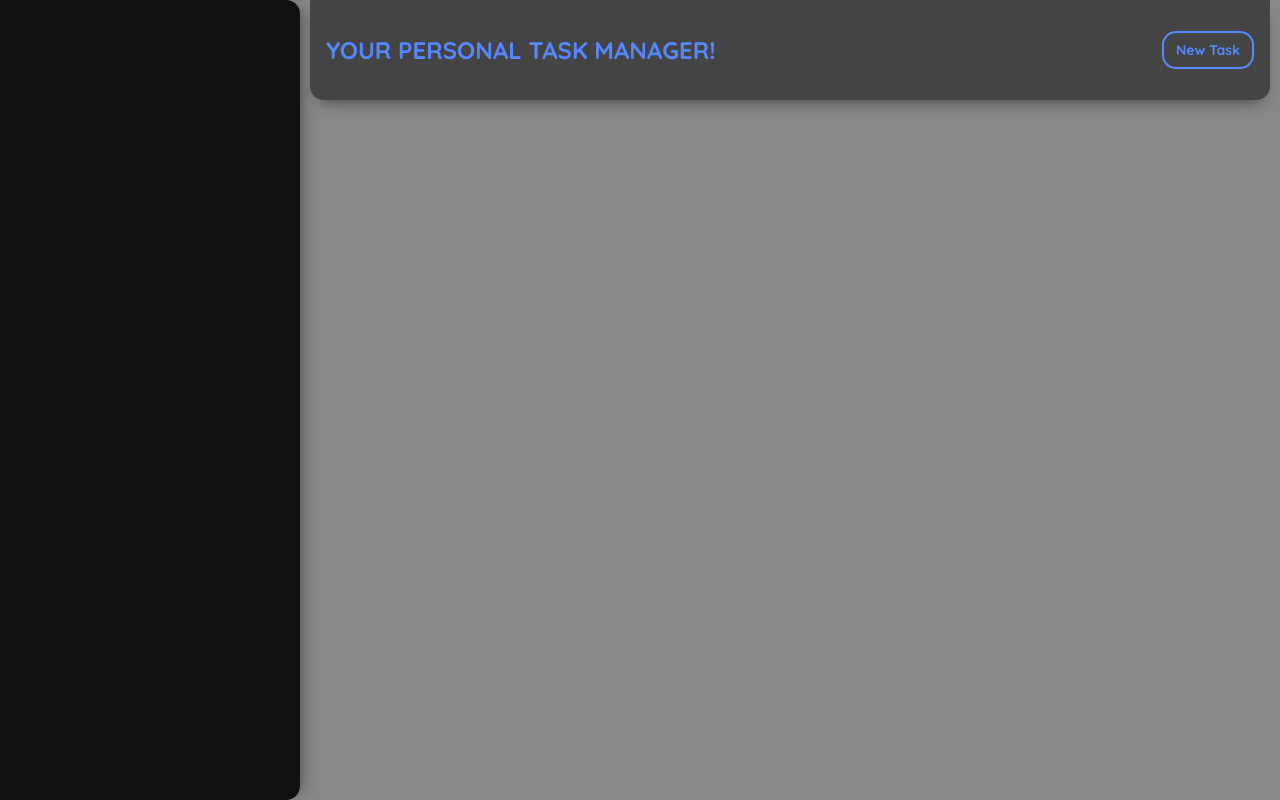
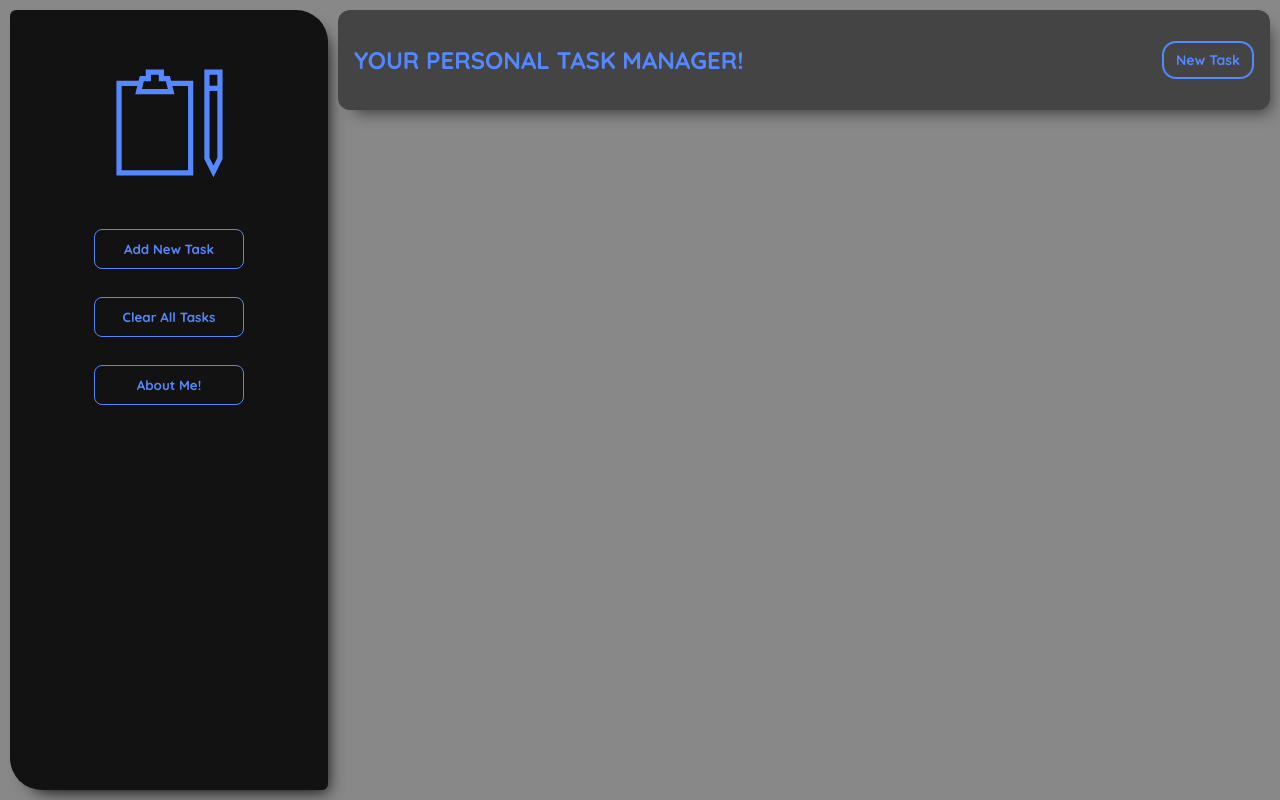
Before and after one commit to AminDanaaa/planner-app, a website built with webpack: page src/template.html in a window 1280 px wide. Built offline with nearby package versions, Linux system fonts and the light colour scheme.

Commit message:
Sidebar visuals and elements

```diff
--- /dev/null
+++ b/src/SVG/SVG.js
@@ -0,0 +1,7 @@
+const logo = `<svg version="1.1" id="Layer_1" xmlns="http://www.w3.org/2000/svg" xmlns:xlink="http://www.w3.org/1999/xlink" viewBox="-6.4 -6.4 76.80 76.80" enable-background="new 0 0 64 64" xml:space="preserve" fill="#5588ff" stroke="#5588ff" transform="rotate(0)"><g id="SVGRepo_bgCarrier" stroke-width="0" transform="translate(0,0), scale(1)"></g><g id="SVGRepo_tracerCarrier" stroke-linecap="round" stroke-linejoin="round" stroke="#CCCCCC" stroke-width="0.384"></g><g id="SVGRepo_iconCarrier"> <polygon fill="none" stroke="#5588ff" stroke-width="3.2" stroke-miterlimit="10" points="55,1 55,54 59,62 63,54 63,1 "></polygon> <line fill="none" stroke="#5588ff" stroke-width="3.2" stroke-miterlimit="10" x1="55" y1="11" x2="63" y2="11"></line> <polyline fill="none" stroke="#5588ff" stroke-width="3.2" stroke-miterlimit="10" points="14,8 1,8 1,63 45,63 45,8 32,8 "></polyline> <polygon fill="none" stroke="#5588ff" stroke-width="3.2" stroke-miterlimit="10" points="27,5 27,1 19,1 19,5 15,5 13,13 33,13 31,5 "></polygon> </g></svg>`;
+
+const SVG = {
+    logo: logo,
+};
+
+export default SVG;
--- a/src/scripts/dom/sidebar.js
+++ b/src/scripts/dom/sidebar.js
@@ -1,9 +1,44 @@
+// Imports:
+import SVG from "../../SVG/SVG.js";
+
 // Constants:
 const sidebarReference = document.createElement("div");
 
 // Main:
 const initialize = () => {
     sidebarReference.classList.add("sidebar");
+
+    const divLogo = document.createElement("div");
+    divLogo.innerHTML = SVG.logo;
+
+    divLogo.classList.add("logo");
+
+    sidebarReference.append(divLogo);
+    createButtons();
+};
+
+const createButtons = () => {
+    createBtnAdd();
+    createBtnClear();
+    createBtnAbout();
+};
+
+const createBtnAdd = () => {
+    const addBtn = document.createElement("button");
+    addBtn.textContent = "Add New Task";
+    sidebarReference.append(addBtn);
+};
+
+const createBtnClear = () => {
+    const clearBtn = document.createElement("button");
+    clearBtn.textContent = "Clear All Tasks";
+    sidebarReference.append(clearBtn);
+};
+
+const createBtnAbout = () => {
+    const aboutBtn = document.createElement("button");
+    aboutBtn.textContent = "About Me!";
+    sidebarReference.append(aboutBtn);
 };
 
 // Exporting:
--- a/src/styles/styles.css
+++ b/src/styles/styles.css
@@ -27,8 +27,43 @@ body {
 
 .sidebar {
     background-color: var(--palette-charcoal-black);
-    border-radius: 0 14px 14px 0;
-    box-shadow: 8px 0 16px -8px rgba(0, 0, 0, 0.5);
+    border-radius: 6px 32px 6px 32px;
+    box-shadow: 8px 10px 16px -8px rgba(0, 0, 0, 0.9);
+}
+
+.sidebar > button {
+    user-select: none;
+    width: 60%;
+    height: 40px;
+    margin-block: 14px;
+    cursor: pointer;
+    transition-duration: 0.2s;
+    background-color: transparent;
+    border: 1px solid var(--palette-dark-blue);
+    border-radius: 8px;
+    color: var(--palette-dark-blue);
+    font-weight: bold;
+}
+
+.sidebar > button:first-of-type {
+    margin-top: 40px;
+}
+
+.sidebar > button:hover {
+    transition-duration: 0.2s;
+    color: var(--palette-light-blue);
+    border-color: var(--palette-light-blue);
+    border-radius: 8px;
+    padding-inline: 14px;
+}
+
+.sidebar > button:active {
+    background-color: var(--palette-dark-blue);
+}
+
+.sidebar > button:focus-visible {
+    outline: none;
+    box-shadow: 0 0 0 3px var(--palette-dark-blue);
 }
 
 .right-container {
@@ -41,8 +76,7 @@ body {
     height: 100px;
     padding-inline: 16px;
     margin-inline: 10px;
-    border-radius: 0 0 14px 14px;
-    box-shadow: 0 8px 16px -8px rgba(0, 0, 0, 0.6);
+    box-shadow: 8px 10px 16px -8px rgba(0, 0, 0, 0.6);
     display: flex;
     flex-direction: row;
     justify-content: space-between;
@@ -95,15 +129,28 @@ body {
     }
 
     .sidebar {
-        height: 100vh;
-        min-width: 300px;
+        min-height: 80vh;
+        min-width: 250px;
         position: sticky;
         top: 0;
+        display: flex;
+        flex-direction: column;
+        align-items: center;
+        padding: 34px;
+        padding-top: 50px;
+        margin-block: 10px;
+        margin-left: 10px;
+    }
+
+    .logo {
+        width: 50%;
     }
 
     .topbar {
         position: sticky;
         top: 0;
+        border-radius: 12px;
+        margin-top: 10px;
     }
 }
 
@@ -114,16 +161,18 @@ body {
     }
 
     .sidebar {
+        height: 0;
+        width: 0;
         visibility: hidden;
     }
 
     .topbar > h1 {
-        font-size: 20px;
+        font-size: 16px;
     }
 
     .topbar {
         margin-inline: 0px;
         transition-duration: 0.2s;
-        height: 80px;
+        height: 60px;
     }
 }
```
